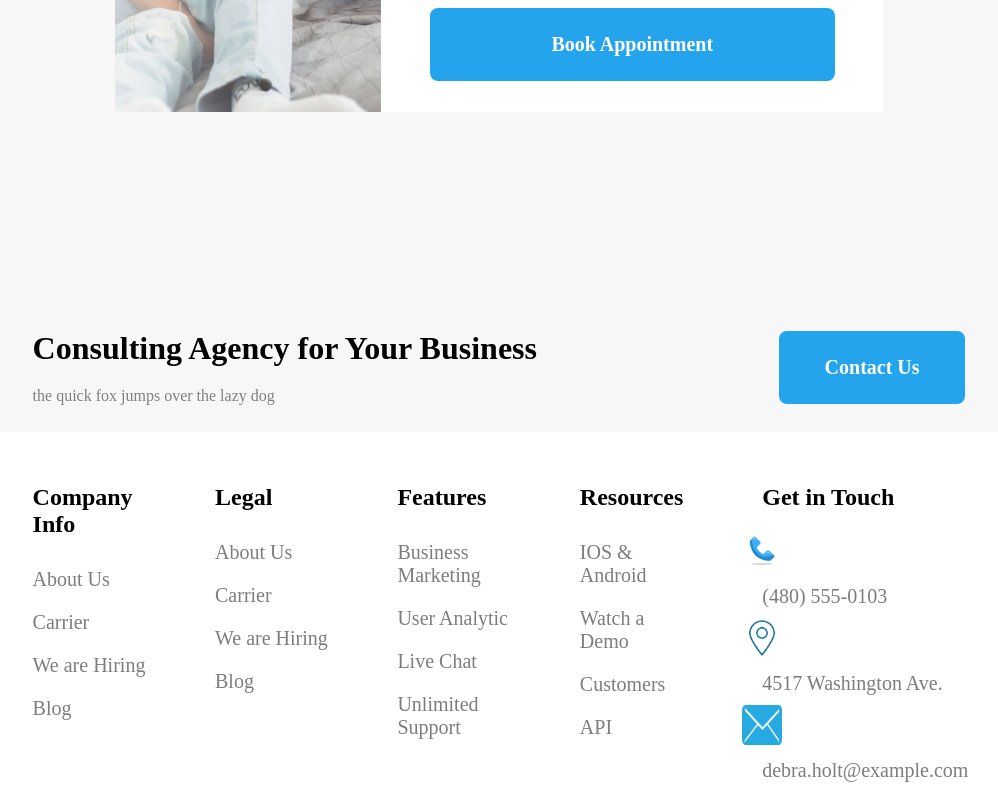
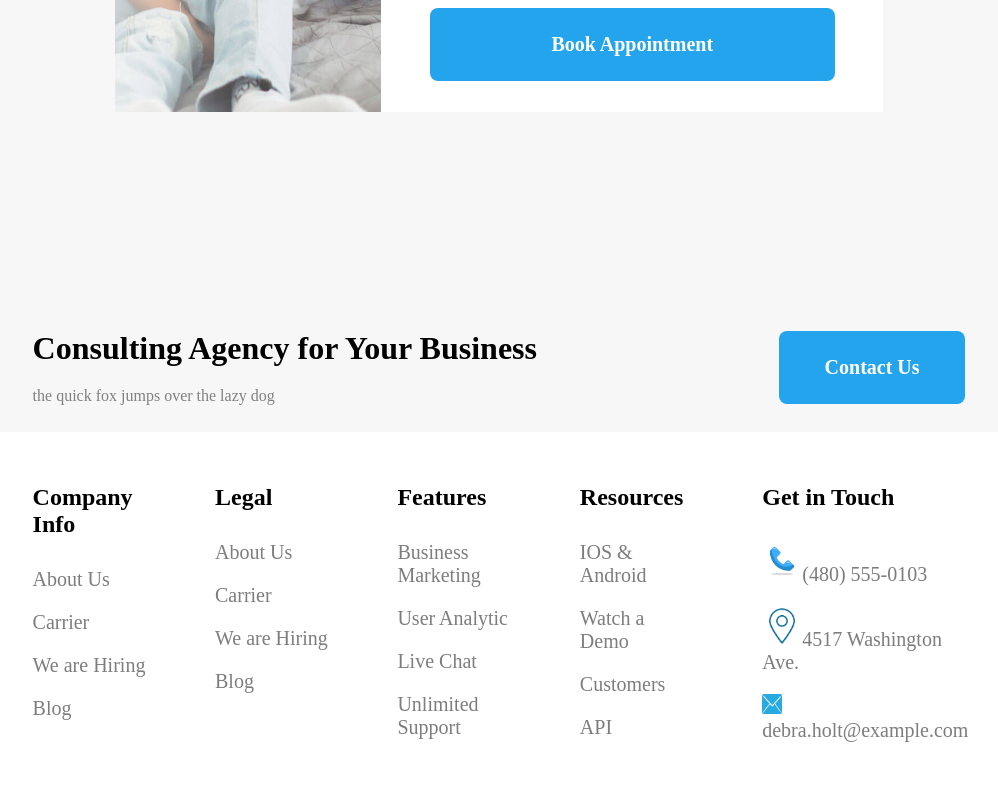
Before and after one commit to Kennedy-karuri/Css-Challenge, a plain HTML site: page index.html in a window 1280 px wide. Shown: the part 5289-6101 px from the top of the page, without its empty margins (141-1139 px from the left). After the commit the page ends 6041 px from the top, so only its background shows below. Drawn offline with Linux system fonts and the light colour scheme; a web font is replaced by a local one.

Commit message:
modified index.css and styles.html

```diff
--- a/index.html
+++ b/index.html
@@ -59,7 +59,7 @@
                 <p>the quick fox jumps over the lazy dog</p>
             </div>
 
-            <div class="second-content" >
+            <div class="second-content">
                 <img class="second-content-icon" src="images/people-outline.svg">
                 <h1>100% Satisfaction</h1>
                 <p style="color:white">the quick fox jumps over the lazy dog</p>
@@ -146,11 +146,11 @@
     <div class="fifth-page">
         <div class="sponsors-container">
             <img src="images/Vector.png" height="80px" width="100px">
-            <img src="images/Vector-1.png"height="80px" width="100px">
-            <img src="images/Vector-2.png"height="80px" width="100px">
-            <img src="images/Vector-3.png"height="80px" width="100px">
-            <img src="images/Vector-4.png"height="80px" width="100px">
-            <img src="images/Vector-5.png"height="80px" width="100px">
+            <img src="images/Vector-1.png" height="80px" width="100px">
+            <img src="images/Vector-2.png" height="80px" width="100px">
+            <img src="images/Vector-3.png" height="80px" width="100px">
+            <img src="images/Vector-4.png" height="80px" width="100px">
+            <img src="images/Vector-5.png" height="80px" width="100px">
         </div>
 
         <div class="email">
@@ -464,13 +464,13 @@
 
         <div class="info-content">
             <h1>Get in Touch</h1>
-            <img src="/images/phone.png" alt="phone" height="40px" width="40px" >
-            <p>(480) 555-0103</p>
-            <img src="/images/location.png" alt="location" height="40px" width="40px" >
-            <p>4517 Washington Ave.</p>
-            <img src="/images/mail.png" alt="mail" height="40px" width="40px" >
-            <p>debra.holt@example.com</p>
-            <p></p>
+
+            <p><img src="/images/phone.png" alt="phone" height="40px" width="40px">(480) 555-0103</p>
+
+            <p> <img src="/images/location.png" alt="location" height="40px" width="40px">4517 Washington Ave.</p>
+
+            <p> <img src="/images/mail.png" alt="mail" height="20px" width="20px">debra.holt@example.com</p>
+
         </div>
 
     </div>
```
Also changed, not shown: css/styles.css (line endings or trailing spaces).
